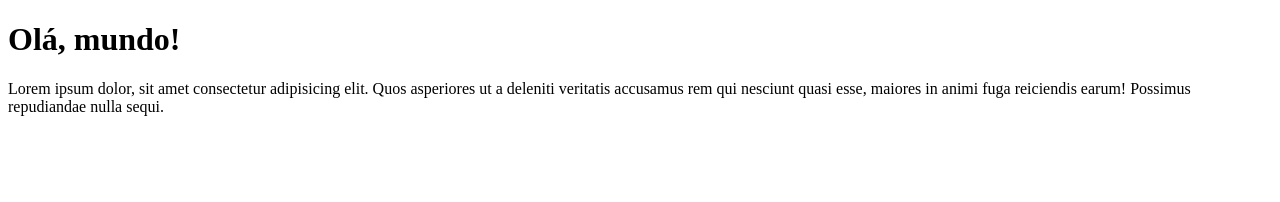
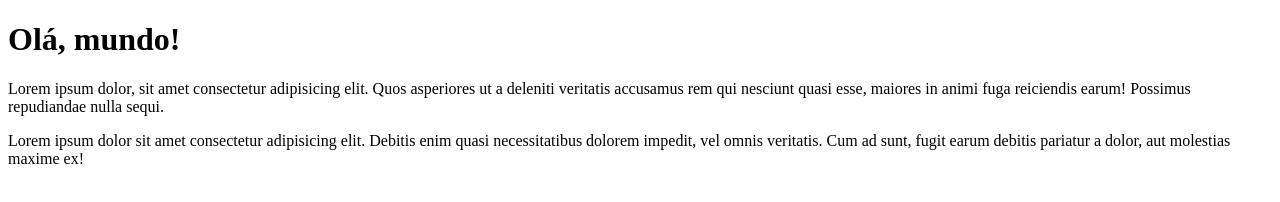
Before and after one commit to victormesquitta/Ola-Mundo, a plain HTML site: page site-exemplo/index.html in a window 1280 px wide. Drawn offline with Linux system fonts and the light colour scheme.

Commit message:
adicionei um parágrafo

```diff
--- a/site-exemplo/index.html
+++ b/site-exemplo/index.html
@@ -9,5 +9,6 @@
 <body>
     <h1>Olá, mundo!</h1>
     <p>Lorem ipsum dolor, sit amet consectetur adipisicing elit. Quos asperiores ut a deleniti veritatis accusamus rem qui nesciunt quasi esse, maiores in animi fuga reiciendis earum! Possimus repudiandae nulla sequi.</p>
+    <p>Lorem ipsum dolor sit amet consectetur adipisicing elit. Debitis enim quasi necessitatibus dolorem impedit, vel omnis veritatis. Cum ad sunt, fugit earum debitis pariatur a dolor, aut molestias maxime ex!</p>
 </body>
 </html>
```
